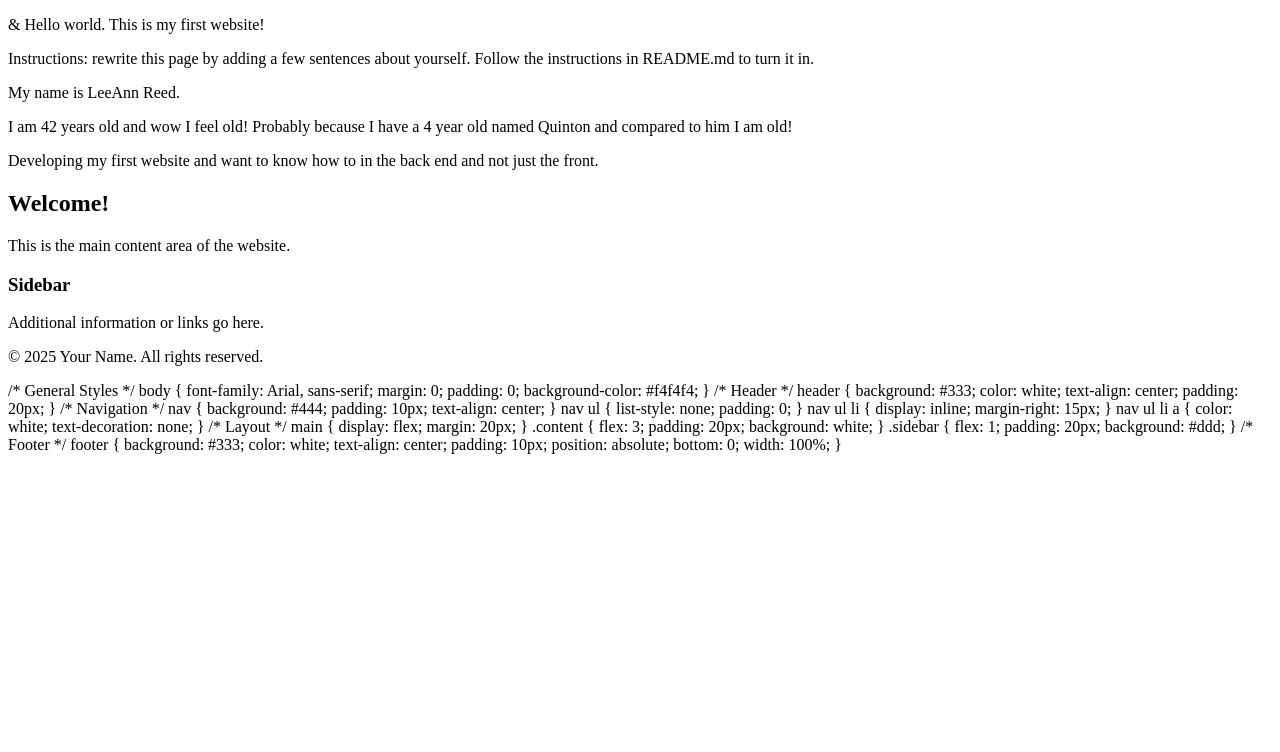
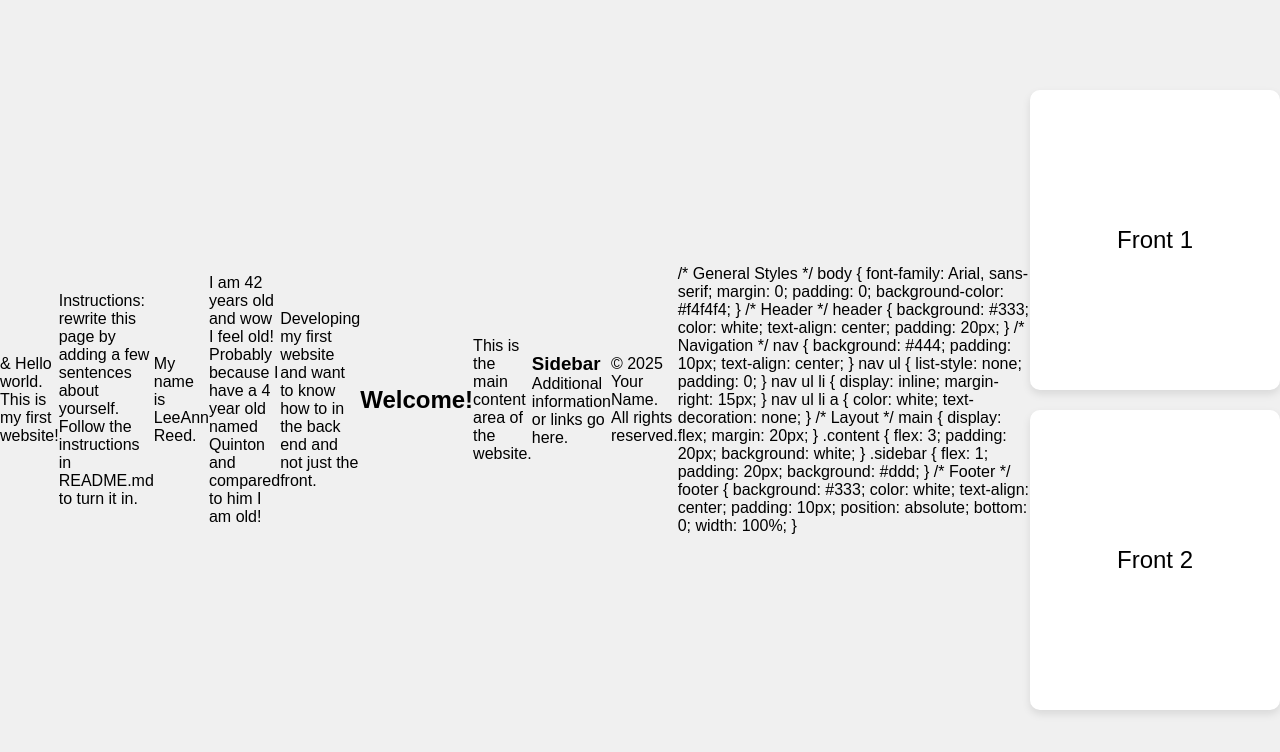
Before and after one commit to leeleeloulou/webdev_lab1, a plain HTML site: page index.html in a window 1280 px wide. Drawn offline with Linux system fonts and the light colour scheme.

Commit message:
Update index.html

```diff
--- a/index.html
+++ b/index.html
@@ -97,3 +97,111 @@ footer {
     bottom: 0;
     width: 100%;
 }
+
+<!DOCTYPE html>
+<html lang="en">
+<head>
+  <meta charset="UTF-8">
+  <meta name="viewport" content="width=device-width, initial-scale=1.0">
+  <title>Flip Cards</title>
+  <style>
+    * {
+      box-sizing: border-box;
+      margin: 0;
+      padding: 0;
+    }
+
+    body {
+      font-family: sans-serif;
+      background: #f0f0f0;
+      display: flex;
+      justify-content: center;
+      align-items: center;
+      min-height: 100vh;
+    }
+
+    .card-container {
+      display: flex;
+      flex-wrap: wrap;
+      gap: 20px;
+      justify-content: center;
+    }
+
+    .card {
+      width: 250px;
+      height: 300px;
+      perspective: 1000px;
+    }
+
+    .card-inner {
+      position: relative;
+      width: 100%;
+      height: 100%;
+      transition: transform 0.8s;
+      transform-style: preserve-3d;
+    }
+
+    .card:hover .card-inner,
+    .card.flipped .card-inner {
+      transform: rotateY(180deg);
+    }
+
+    .card-front, .card-back {
+      position: absolute;
+      width: 100%;
+      height: 100%;
+      backface-visibility: hidden;
+      border-radius: 10px;
+      overflow: hidden;
+      box-shadow: 0 4px 8px rgba(0,0,0,0.1);
+    }
+
+    .card-front {
+      background: #ffffff;
+      display: flex;
+      align-items: center;
+      justify-content: center;
+      font-size: 1.5rem;
+    }
+
+    .card-back {
+      background: #4caf50;
+      transform: rotateY(180deg);
+      color: white;
+      display: flex;
+      align-items: center;
+      justify-content: center;
+      font-size: 1.5rem;
+    }
+
+    @media (hover: none) and (pointer: coarse) {
+      .card {
+        cursor: pointer;
+      }
+
+      .card .card-inner {
+        transition: transform 0.6s ease;
+      }
+    }
+  </style>
+</head>
+<body>
+
+  <div class="card-container">
+    <div class="card" onclick="this.classList.toggle('flipped')">
+      <div class="card-inner">
+        <div class="card-front">Front 1</div>
+        <div class="card-back">Back 1</div>
+      </div>
+    </div>
+
+    <div class="card" onclick="this.classList.toggle('flipped')">
+      <div class="card-inner">
+        <div class="card-front">Front 2</div>
+        <div class="card-back">Back 2</div>
+      </div>
+    </div>
+  </div>
+
+</body>
+</html>
```
